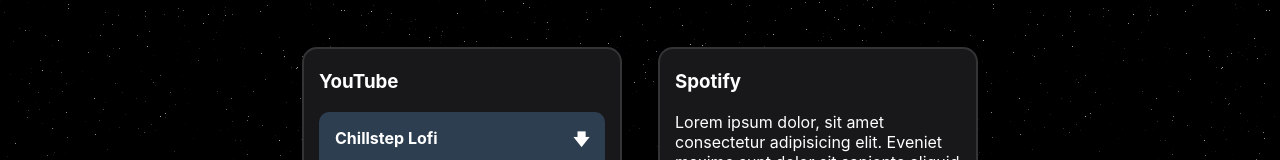
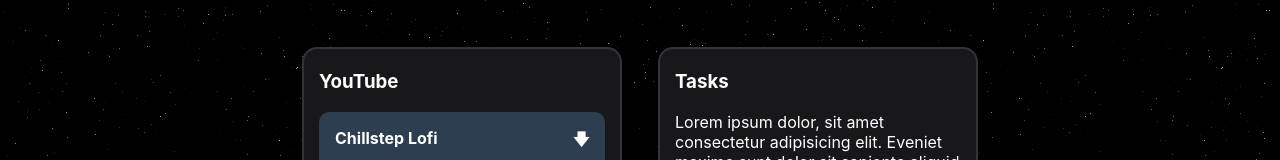
Before and after one commit to jaserino/solarstudy, a React (Vite) app in the folder client/: page /profile in a window 1280 px wide. Shown: the part 152-312 px from the top of the page. Built offline with nearby package versions, Linux system fonts and the light colour scheme; grey boxes are pictures that could not be loaded.

Commit message:
updated profile

```diff
--- a/client/src/pages/Profile.jsx
+++ b/client/src/pages/Profile.jsx
@@ -49,7 +49,7 @@ const Profile = () => {
         </div>
 
         <div className={profileStyles.card}>
-          <h3>Spotify</h3>
+          <h3>Tasks</h3>
           <p>
             Lorem ipsum dolor, sit amet consectetur adipisicing elit. Eveniet
             maxime sunt dolor sit sapiente aliquid beatae impedit blanditiis
```
